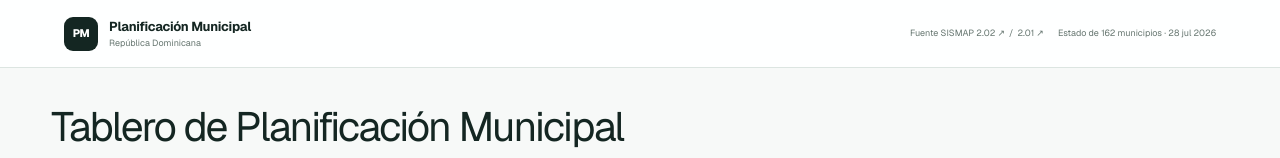
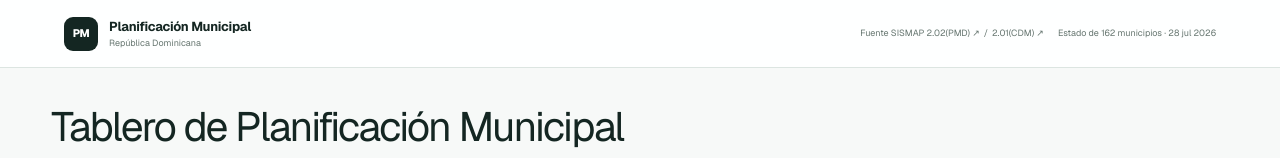
Before and after one commit to mnakagaw/portal-planificacion-municipal, a Next.js app: page / in a window 1280 px wide. Shown: the top 158 px of the page. Built offline with nearby package versions, Linux system fonts and the light colour scheme; no server answers.

Commit message:
Clarify SISMAP source labels

```diff
--- a/app/PortalApp.tsx
+++ b/app/PortalApp.tsx
@@ -749,11 +749,11 @@ export function PortalApp() {
         <div className="header-meta">
           <span className="header-source-links">
             <a href={SISMAP_PMD_URL} target="_blank" rel="noreferrer">
-              Fuente SISMAP 2.02 ↗
+              Fuente SISMAP 2.02(PMD) ↗
             </a>
             <span aria-hidden="true">/</span>
             <a href={SISMAP_CDM_URL} target="_blank" rel="noreferrer">
-              2.01 ↗
+              2.01(CDM) ↗
             </a>
           </span>
           <span>Estado de 162 municipios · 28 jul 2026</span>
```
Also changed, not shown: 1 other file (tests, documents, lock files or other folders).
